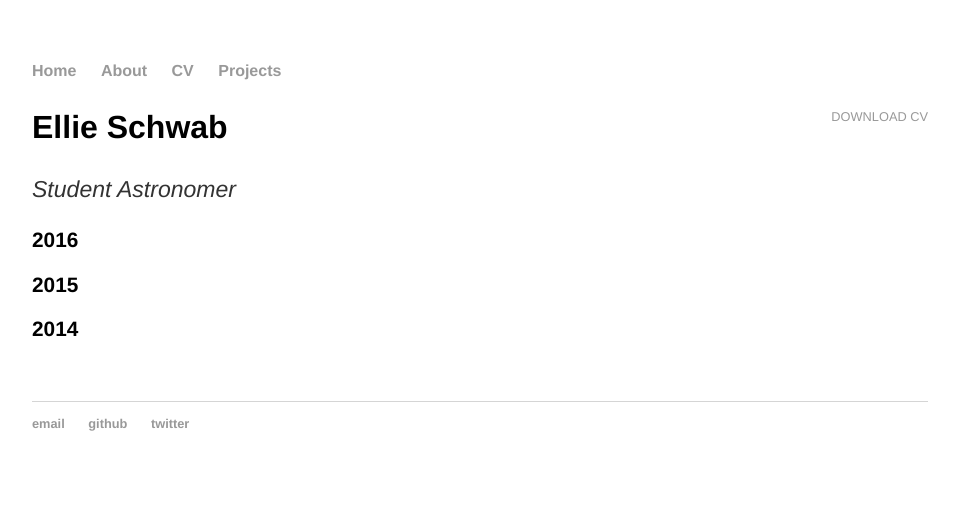
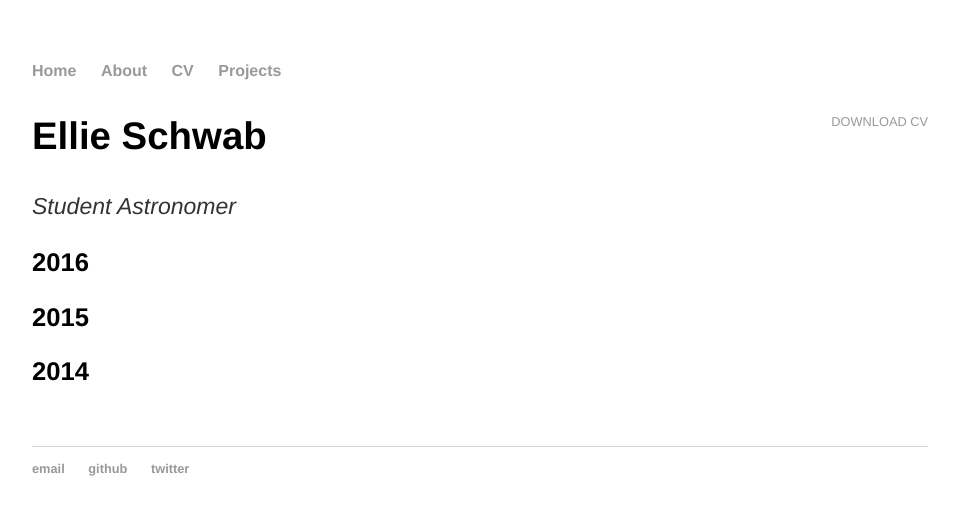
Before and after one commit to elliesch/elliesch.github.io, a Jekyll site: the page built from cv/index.html, in a window 1280 px wide. Shown: the top 515 px of the page, without its empty margins (160-1119 px from the left). Built offline with Jekyll 4.4.1, drawn with Linux system fonts in a browser that asks for light colours.

Commit message:
Update main.css

```diff
--- a/css/main.css
+++ b/css/main.css
@@ -20,8 +20,8 @@ footer { border-top: 1px solid #d5d5d5; font-size: .8em; }
 /* CV */
 .cv { margin: 0px 0px 60px; }
 .cv h1 { font-size: 3em; }
-.cv h2 { font-size: 2em; }
-.cv h3 { font-size: 1.3em; }
+.cv h2 { font-size: 2.4em; }
+.cv h3 { font-size: 1.6em; }
 .cv address, .cv .download { font-family: 'Helvetica', 'Arial', 'Sans-Serif'; }
 .cv address, .cv p { font-size: 1.2em; }
 .cv .download { float: right; font-size: .8em; text-transform: uppercase; }
```
